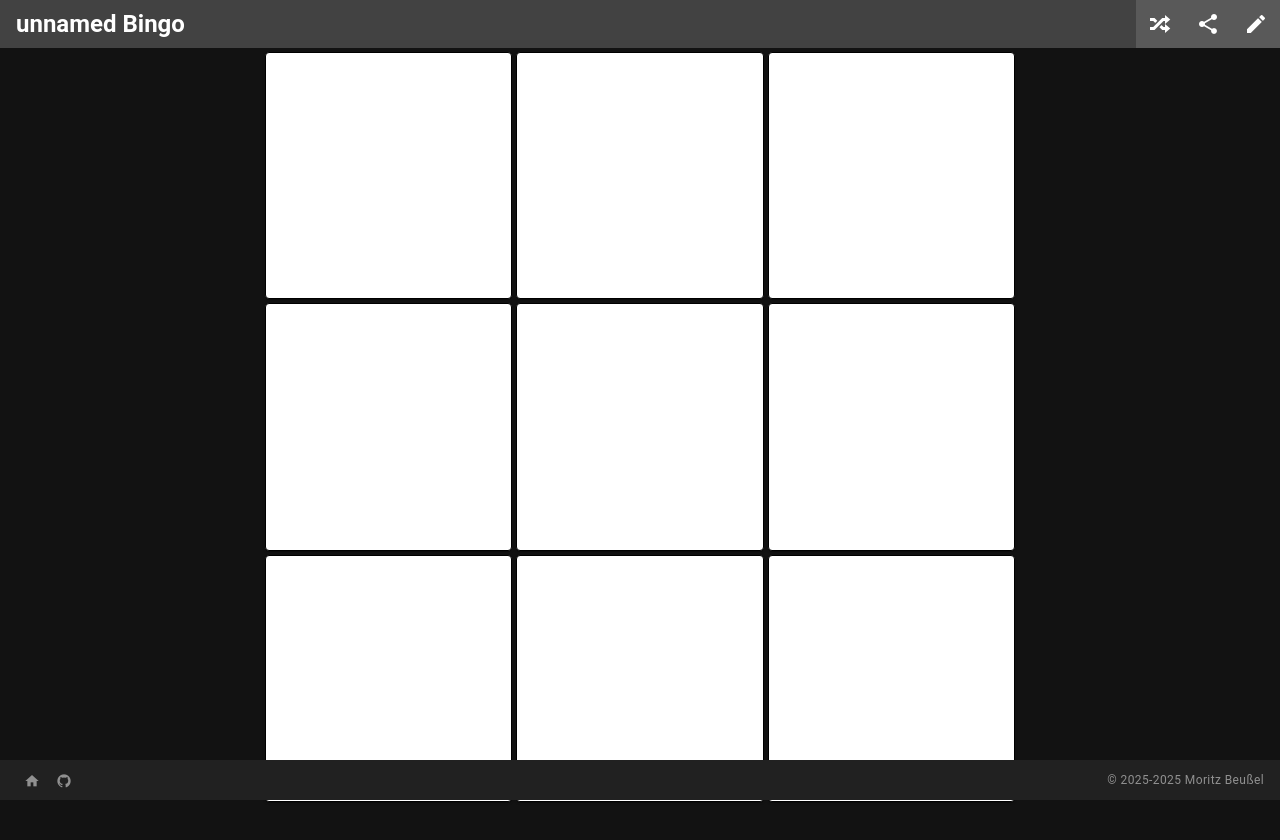
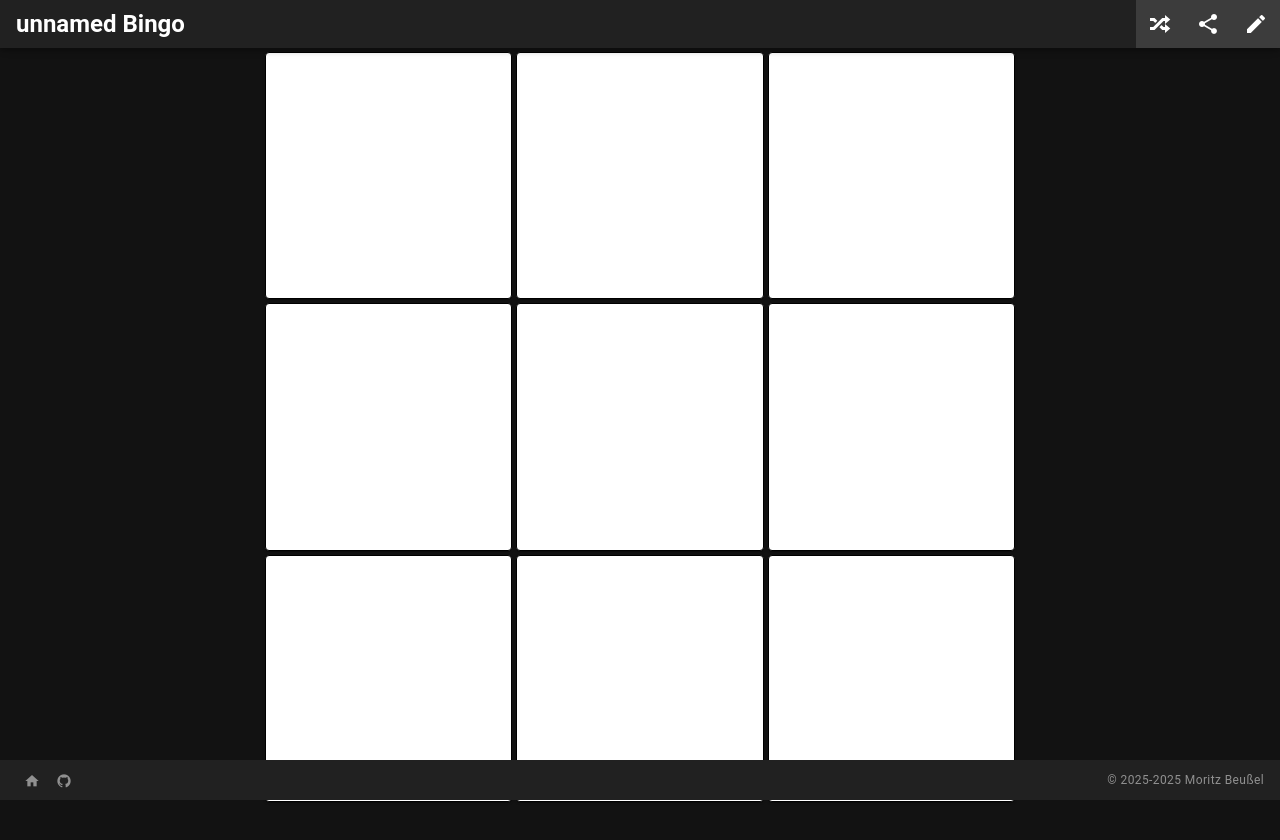
Before and after one commit to Deamon-Kid/Bingo, a Vue app: page / in a window 1280 px wide. Shown: the top 840 px of the page. Built offline with nearby package versions, Linux system fonts and the light colour scheme.

Commit message:
minor styling improvements

```diff
--- a/src/components/BingoBoard.vue
+++ b/src/components/BingoBoard.vue
@@ -54,8 +54,8 @@ const board = computed(() => {
 
 <style scoped>
 .bingo-board {
-	max-width: minmax(100%, var(--grid-size));
-	width: minmax(100%, var(--grid-size));
+	max-width: 100%;
+	width: 100%;
 	aspect-ratio: 1/1;
 	display: grid;
 	gap: 4px;
--- a/src/pages/index.vue
+++ b/src/pages/index.vue
@@ -1,5 +1,5 @@
 <template>
-	<v-toolbar density="compact">
+	<v-app-bar density="compact">
 		<h2 class="ml-4">
 			{{ bingo.name || "unnamed Bingo" }}
 		</h2>
@@ -27,7 +27,7 @@
 				:color="showEditDialog ? 'error' : ''"
 			/>
 		</div>
-	</v-toolbar>
+	</v-app-bar>
 	<div class="bingo-container">
 		<bingo-board
 			class="mx-auto"
@@ -85,5 +85,6 @@ watch(
 .bingo-container {
 	max-width: 750px;
 	margin: 0px auto;
+	max-height: calc(100vh -1000px);
 }
 </style>
```
